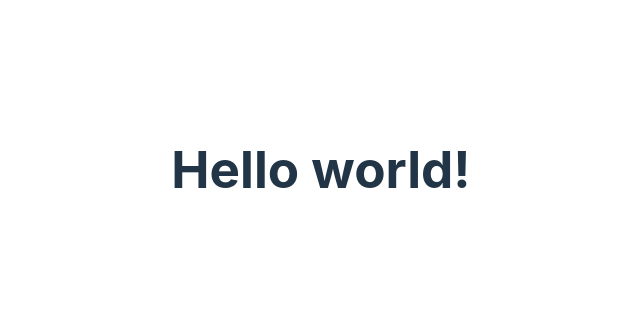
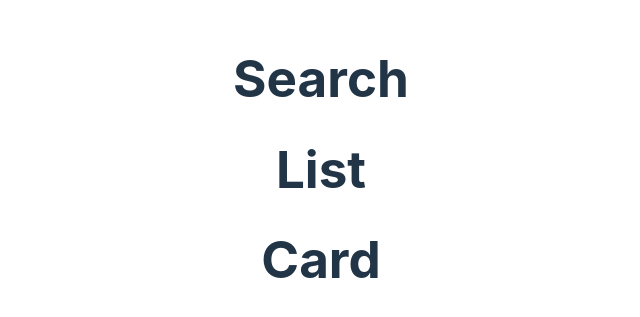
Before and after one commit to wrfmartinez/fetching-data-in-react-lab, a React (Vite) app: page / in a window 1280 px wide. Shown: the part 231-548 px from the top of the page, without its empty margins (319-959 px from the left). Built offline with nearby package versions, Linux system fonts and the light colour scheme.

Commit message:
Create StarshipCard, StarshipList, and StarshipSearch components and add it to App.jsx

```diff
--- a/src/App.jsx
+++ b/src/App.jsx
@@ -1,9 +1,16 @@
-import './App.css'
+import './App.css';
+import StarshipCard from './components/StarshipCard';
+import StarshipList from './components/StarshipList';
+import StarshipSearch from './components/StarshipSearch';
 
 const App = () => {
 
   return (
-    <h1>Hello world!</h1>
+    <div>
+      <StarshipSearch />
+      <StarshipList />
+      <StarshipCard />
+    </div>
   );
 }
 
--- /dev/null
+++ b/src/components/StarshipCard.jsx
@@ -0,0 +1,9 @@
+function StarshipCard() {
+  return (
+    <>
+      <h1>Card</h1>
+    </>
+  )
+}
+
+export default StarshipCard;
--- /dev/null
+++ b/src/components/StarshipList.jsx
@@ -0,0 +1,9 @@
+function StarshipList() {
+  return (
+    <>
+      <h1>List</h1>
+    </>
+  )
+}
+
+export default StarshipList;
--- /dev/null
+++ b/src/components/StarshipSearch.jsx
@@ -0,0 +1,9 @@
+function StarshipSearch() {
+  return (
+    <>
+      <h1>Search</h1>
+    </>
+  )
+}
+
+export default StarshipSearch;
```
